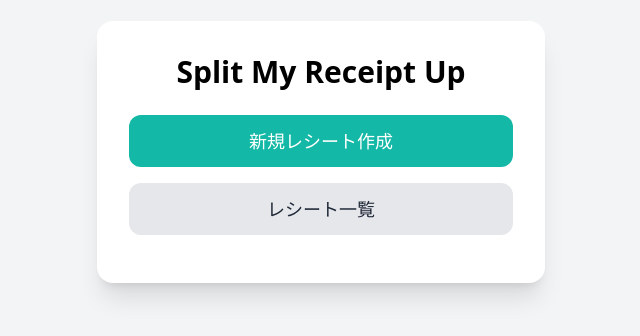
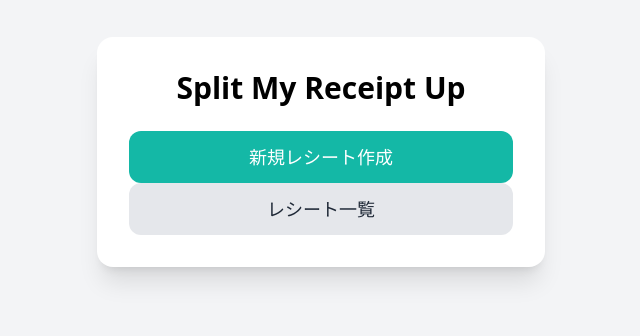
Before and after one commit to PerryM123/split-my-receipt-up-frontend, a Nuxt app: page / in a window 1280 px wide. Shown: the part 248-584 px from the top of the page, without its empty margins (319-959 px from the left). Built offline with nearby package versions, Linux system fonts and the light colour scheme.

Commit message:
tailwind-mergeを追加

```diff
--- a/package.json
+++ b/package.json
@@ -30,6 +30,7 @@
     "eslint": "^9.0.0",
     "eslint-plugin-prettier": "^5.4.1",
     "nuxt": "^3.17.1",
+    "tailwind-merge": "^3.3.1",
     "vue": "^3.5.13",
     "vue-router": "^4.5.1"
   },
--- a/src/components/atoms/BaseButton.vue
+++ b/src/components/atoms/BaseButton.vue
@@ -1,26 +1,58 @@
 <template>
   <NuxtLink
+    v-if="props.to"
     :to="props.to"
-    class="mb-4 block w-full rounded-xl py-3 text-lg font-medium transition"
-    :class="[
-      props.secondary
-        ? 'bg-gray-200 text-gray-800 hover:bg-gray-300'
-        : 'bg-teal-500 text-white hover:bg-teal-600'
-    ]"
+    :class="
+      twMerge([
+        buttonClass.normal,
+        buttonClass.dynamic,
+        buttonClass.small,
+        props.class
+      ])
+    "
   >
     <slot></slot>
   </NuxtLink>
+  <button
+    v-else
+    type="button"
+    :class="
+      twMerge([
+        buttonClass.normal,
+        buttonClass.dynamic,
+        buttonClass.small,
+        props.class
+      ])
+    "
+  >
+    <slot></slot>
+  </button>
 </template>
 <script lang="ts" setup>
+import { twMerge } from 'tailwind-merge'
+
 const props = withDefaults(
   defineProps<{
-    to: string
+    to?: string
     primary?: boolean
     secondary?: boolean
+    small?: boolean
+    class?: string
   }>(),
   {
     primary: true,
-    secondary: false
+    secondary: false,
+    small: false,
+    string: ''
   }
 )
+
+const buttonClass = {
+  normal:
+    'w-full block rounded-xl text-lg font-medium transition inline-block text-center',
+  dynamic: props.secondary
+    ? 'bg-gray-200 text-gray-800 hover:bg-gray-300'
+    : 'bg-teal-500 text-white hover:bg-teal-600',
+  small: props.small ? 'py-1' : 'py-3'
+}
 </script>
```
Also changed, not shown: 1 other file (tests, documents, lock files or other folders).
